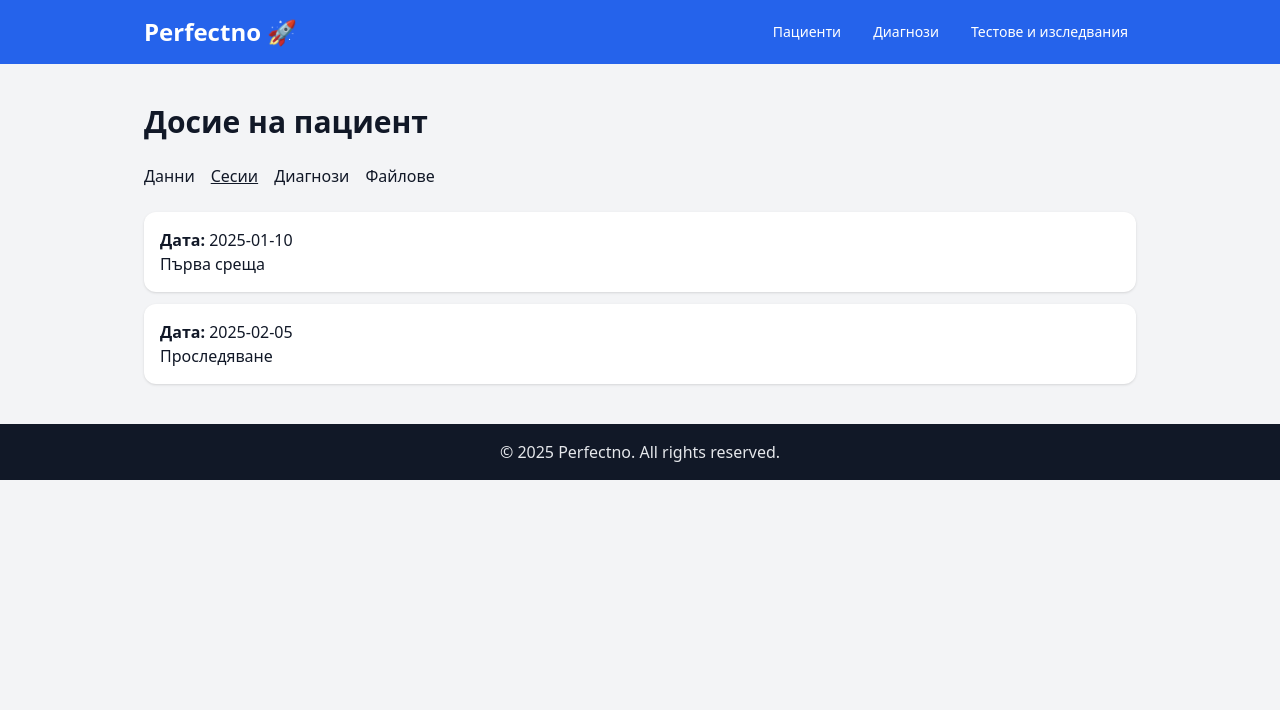
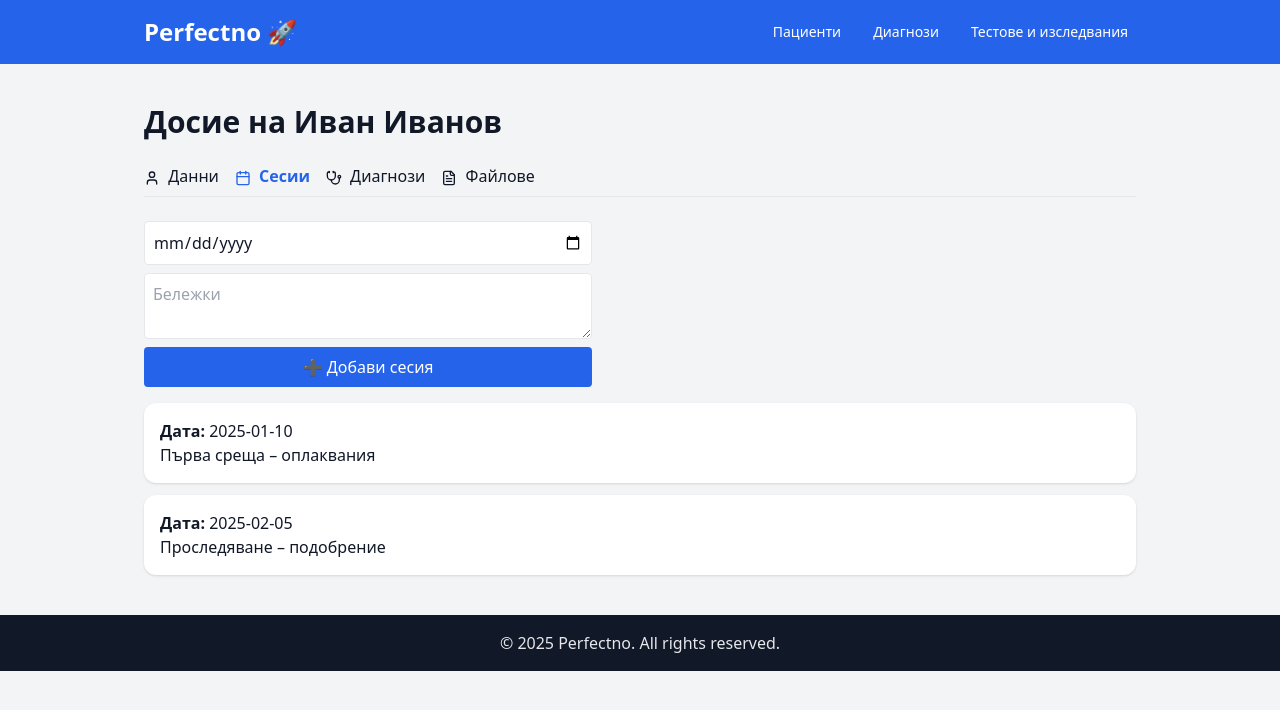
Before and after one commit to 230631040-maker/drkostadinov, a Next.js app: page /patients/1 in a window 1280 px wide. Both pictures are taken after a click on the button "Сесии". Shown: the top 710 px of the page. Built offline with nearby package versions, Linux system fonts and the light colour scheme.

Commit message:
Update page.js

```diff
--- a/app/patients/[id]/page.js
+++ b/app/patients/[id]/page.js
@@ -1,5 +1,11 @@
 "use client";
 import { useState } from "react";
+import {
+  User,
+  Calendar,
+  FileText,
+  Stethoscope,
+} from "lucide-react";
 
 export default function PatientDetails({ params }) {
   const { id } = params;
@@ -8,16 +14,46 @@ export default function PatientDetails({ params }) {
   const patient = {
     id,
     name: "Иван Иванов",
+    egn: "8506123456",
     birth: "1985-06-12",
     phone: "0888123456",
     email: "ivan@example.com",
   };
 
+  // табове
   const [tab, setTab] = useState("data");
+
+  // сесии
   const [sessions, setSessions] = useState([
-    { date: "2025-01-10", notes: "Първа среща" },
-    { date: "2025-02-05", notes: "Проследяване" },
+    { date: "2025-01-10", notes: "Първа среща – оплаквания" },
+    { date: "2025-02-05", notes: "Проследяване – подобрение" },
   ]);
+  const [newSession, setNewSession] = useState({ date: "", notes: "" });
+
+  function addSession(e) {
+    e.preventDefault();
+    if (!newSession.date || !newSession.notes) return;
+    setSessions([...sessions, newSession]);
+    setNewSession({ date: "", notes: "" });
+  }
+
+  // диагнози
+  const allDiagnoses = ["Депресивен епизод", "Тревожно разстройство", "Шизофрения"];
+  const [patientDiagnoses, setPatientDiagnoses] = useState([]);
+  const [selectedDiagnosis, setSelectedDiagnosis] = useState("");
+  const [diagNote, setDiagNote] = useState("");
+
+  function addDiagnosis() {
+    if (!selectedDiagnosis) return;
+    setPatientDiagnoses([
+      ...patientDiagnoses,
+      { name: selectedDiagnosis, note: diagNote },
+    ]);
+    setSelectedDiagnosis("");
+    setDiagNote("");
+  }
+
+  // файлове
   const [files, setFiles] = useState([
     { name: "Резултат от тест.pdf" },
     { name: "Снимка.jpg" },
@@ -25,45 +61,143 @@ export default function PatientDetails({ params }) {
 
   return (
     <section className="grid gap-6">
-      <h2 className="text-3xl font-bold">Досие на пациент</h2>
+      <h2 className="text-3xl font-bold">Досие на {patient.name}</h2>
 
       {/* табове */}
-      <div className="flex gap-4">
-        <button onClick={() => setTab("data")} className={tab === "data" ? "underline" : ""}>Данни</button>
-        <button onClick={() => setTab("sessions")} className={tab === "sessions" ? "underline" : ""}>Сесии</button>
-        <button onClick={() => setTab("diagnoses")} className={tab === "diagnoses" ? "underline" : ""}>Диагнози</button>
-        <button onClick={() => setTab("files")} className={tab === "files" ? "underline" : ""}>Файлове</button>
+      <div className="flex gap-4 border-b pb-2">
+        <button
+          onClick={() => setTab("data")}
+          className={tab === "data" ? "font-bold text-blue-600" : ""}
+        >
+          <User className="inline w-4 h-4 mr-1" /> Данни
+        </button>
+        <button
+          onClick={() => setTab("sessions")}
+          className={tab === "sessions" ? "font-bold text-blue-600" : ""}
+        >
+          <Calendar className="inline w-4 h-4 mr-1" /> Сесии
+        </button>
+        <button
+          onClick={() => setTab("diagnoses")}
+          className={tab === "diagnoses" ? "font-bold text-blue-600" : ""}
+        >
+          <Stethoscope className="inline w-4 h-4 mr-1" /> Диагнози
+        </button>
+        <button
+          onClick={() => setTab("files")}
+          className={tab === "files" ? "font-bold text-blue-600" : ""}
+        >
+          <FileText className="inline w-4 h-4 mr-1" /> Файлове
+        </button>
       </div>
 
-      {/* съдържание според таба */}
+      {/* съдържание */}
       {tab === "data" && (
-        <div className="rounded-xl bg-white p-4 shadow">
-          <p><strong>Име:</strong> {patient.name}</p>
-          <p><strong>Рожд. дата:</strong> {patient.birth}</p>
-          <p><strong>Телефон:</strong> {patient.phone}</p>
-          <p><strong>Email:</strong> {patient.email}</p>
+        <div className="rounded-xl bg-white p-4 shadow grid gap-2">
+          <p>
+            <strong>ЕГН:</strong> {patient.egn}
+          </p>
+          <p>
+            <strong>Рожд. дата:</strong> {patient.birth}
+          </p>
+          <p>
+            <strong>Телефон:</strong> {patient.phone}
+          </p>
+          <p>
+            <strong>Email:</strong> {patient.email}
+          </p>
         </div>
       )}
 
       {tab === "sessions" && (
+        <div className="grid gap-4">
+          {/* форма за добавяне */}
+          <form onSubmit={addSession} className="grid gap-2 max-w-md">
+            <input
+              type="date"
+              className="border rounded p-2"
+              value={newSession.date}
+              onChange={(e) =>
+                setNewSession({ ...newSession, date: e.target.value })
+              }
+            />
+            <textarea
+              className="border rounded p-2"
+              placeholder="Бележки"
+              value={newSession.notes}
+              onChange={(e) =>
+                setNewSession({ ...newSession, notes: e.target.value })
+              }
+            />
+            <button className="bg-blue-600 text-white px-4 py-2 rounded">
+              ➕ Добави сесия
+            </button>
+          </form>
+
+          {/* списък със сесии */}
           <div className="grid gap-3">
             {sessions.map((s, i) => (
               <div key={i} className="rounded-xl bg-white p-4 shadow">
-              <p><strong>Дата:</strong> {s.date}</p>
+                <p>
+                  <strong>Дата:</strong> {s.date}
+                </p>
                 <p>{s.notes}</p>
               </div>
             ))}
           </div>
+        </div>
       )}
 
       {tab === "diagnoses" && (
-        <div className="rounded-xl bg-white p-4 shadow">
-          <p>⚠️ Тук по-късно ще свържем диагнози от меню „Диагнози“.</p>
+        <div className="grid gap-4">
+          {/* добавяне на диагноза */}
+          <div className="flex gap-2 max-w-md">
+            <select
+              className="border rounded p-2 flex-1"
+              value={selectedDiagnosis}
+              onChange={(e) => setSelectedDiagnosis(e.target.value)}
+            >
+              <option value="">-- Избери диагноза --</option>
+              {allDiagnoses.map((d) => (
+                <option key={d} value={d}>
+                  {d}
+                </option>
+              ))}
+            </select>
+            <input
+              className="border rounded p-2 flex-1"
+              placeholder="Бележка"
+              value={diagNote}
+              onChange={(e) => setDiagNote(e.target.value)}
+            />
+            <button
+              onClick={addDiagnosis}
+              type="button"
+              className="bg-blue-600 text-white px-4 py-2 rounded"
+            >
+              ➕
+            </button>
+          </div>
+
+          {/* списък с диагнози */}
+          <div className="grid gap-3">
+            {patientDiagnoses.map((d, i) => (
+              <div key={i} className="rounded-xl bg-white p-4 shadow">
+                <p>
+                  <strong>{d.name}</strong>
+                </p>
+                {d.note && <p className="text-sm text-gray-600">{d.note}</p>}
+              </div>
+            ))}
+          </div>
         </div>
       )}
 
       {tab === "files" && (
         <div className="grid gap-3">
+          <div className="rounded-xl bg-white p-4 shadow">
+            <p>⚠️ Качване на файлове ще добавим, когато вържем Supabase Storage.</p>
+          </div>
           {files.map((f, i) => (
             <div key={i} className="rounded-xl bg-white p-4 shadow">
               <p>{f.name}</p>
```
Lines whose indentation alone changed are shown as unchanged.
